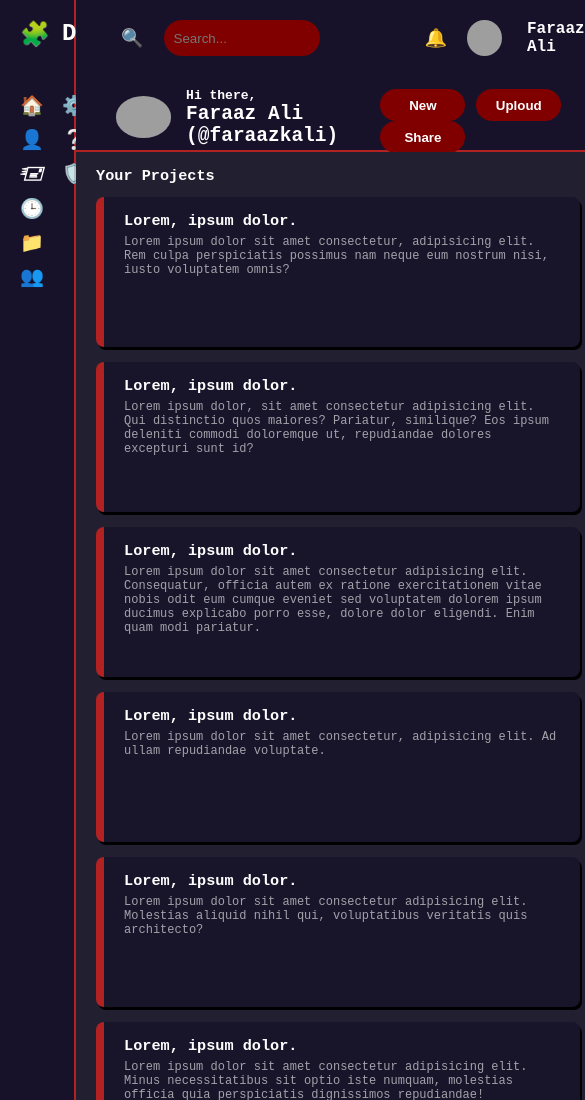
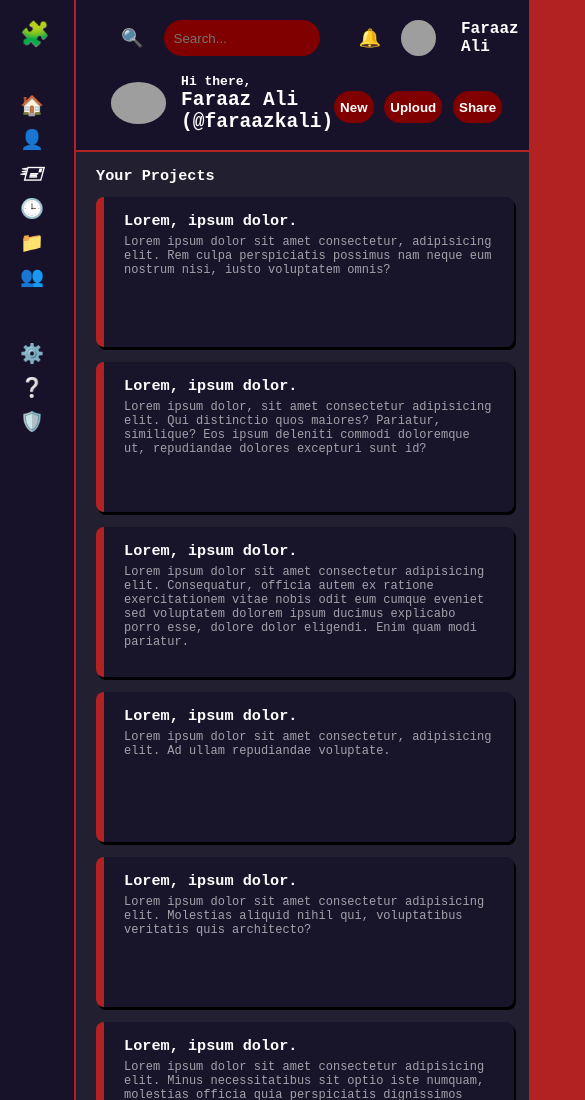
Before and after one commit to AFaraazK/admin-dashboard, a plain HTML site: page index.html in a window 390 px wide. Shown: the top 1100 px of the page, 585 px wide, since content can reach past the window. Drawn offline with Linux system fonts and the light colour scheme; grey boxes are pictures that could not be loaded.

Commit message:
Media Queries for Responsiveness

```diff
--- a/style.css
+++ b/style.css
@@ -98,7 +98,7 @@ img{
     width:40vw;
     border-radius: 20px;
     padding-left: 10px;
-    margin-right: 105px;
+    margin-right: 10vw;
     box-shadow: none;
     border: none;
     background-color: maroon;
@@ -241,7 +241,13 @@ hr{
     cursor: pointer;
 }
 
-@media (max-width: 700px){
+
+@media (max-width:801px){
+    .header .header-bottom{
+        margin:10px;
+    }
+}
+@media (max-width: 768px){
     .selections-one, .selections-two{
         display: none;
     }
@@ -252,4 +258,19 @@ hr{
     .main-content .main-left .cards{
         grid-template-columns: repeat(auto-fit, minmax(300px, 1fr));
     }
+    .dashboard-text{
+        display: none;
+    }
+    .sidebar{
+        grid-template-columns: 1fr;
+    }
+    .header .header-bottom .btns button{
+        width: auto;
+    }
+    .header .header-bottom .nameBig{
+        width:150px;
+    }
+    .header .header-bottom .btns{
+        margin-left: 0;
+    }
 }
```
